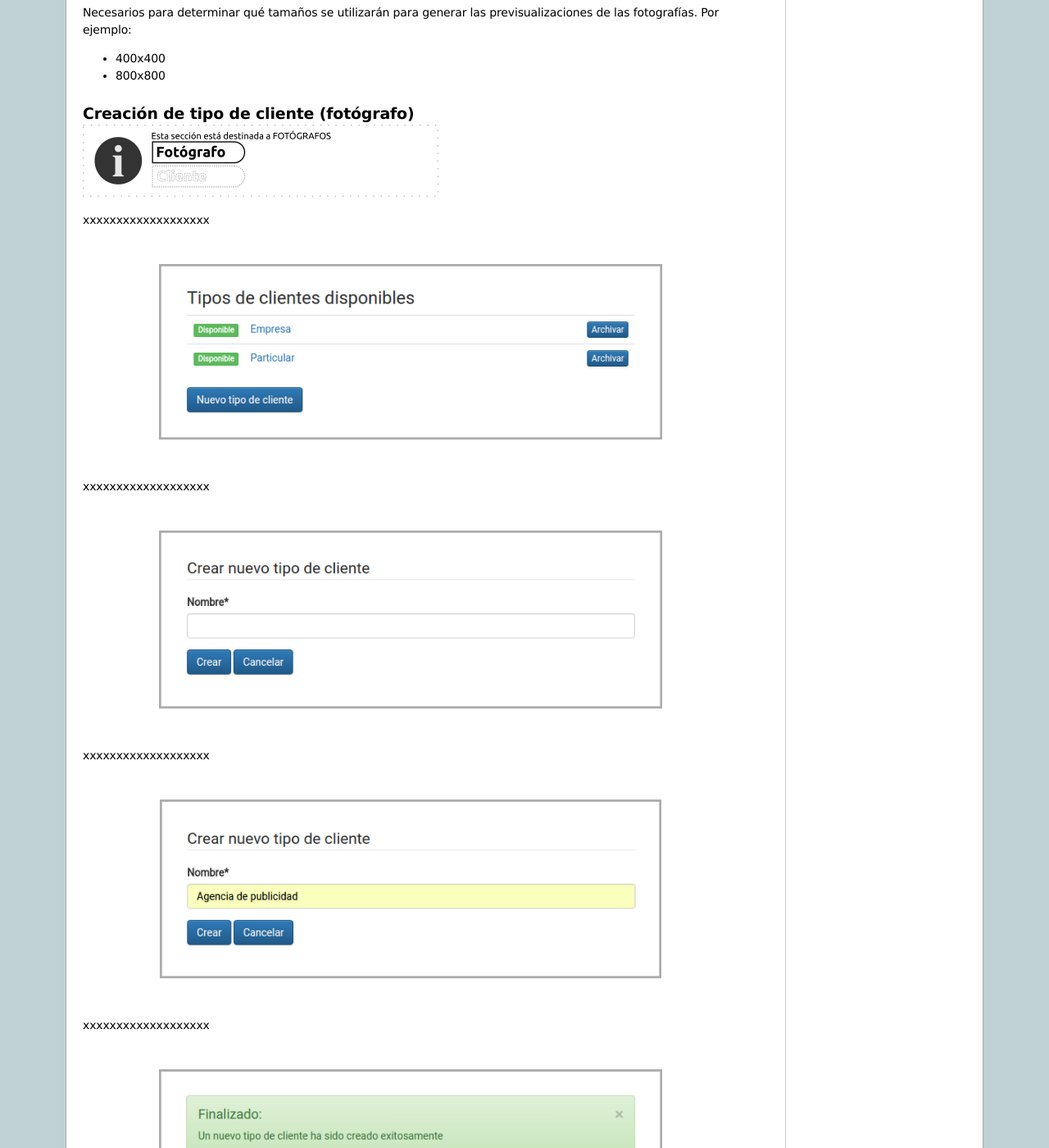
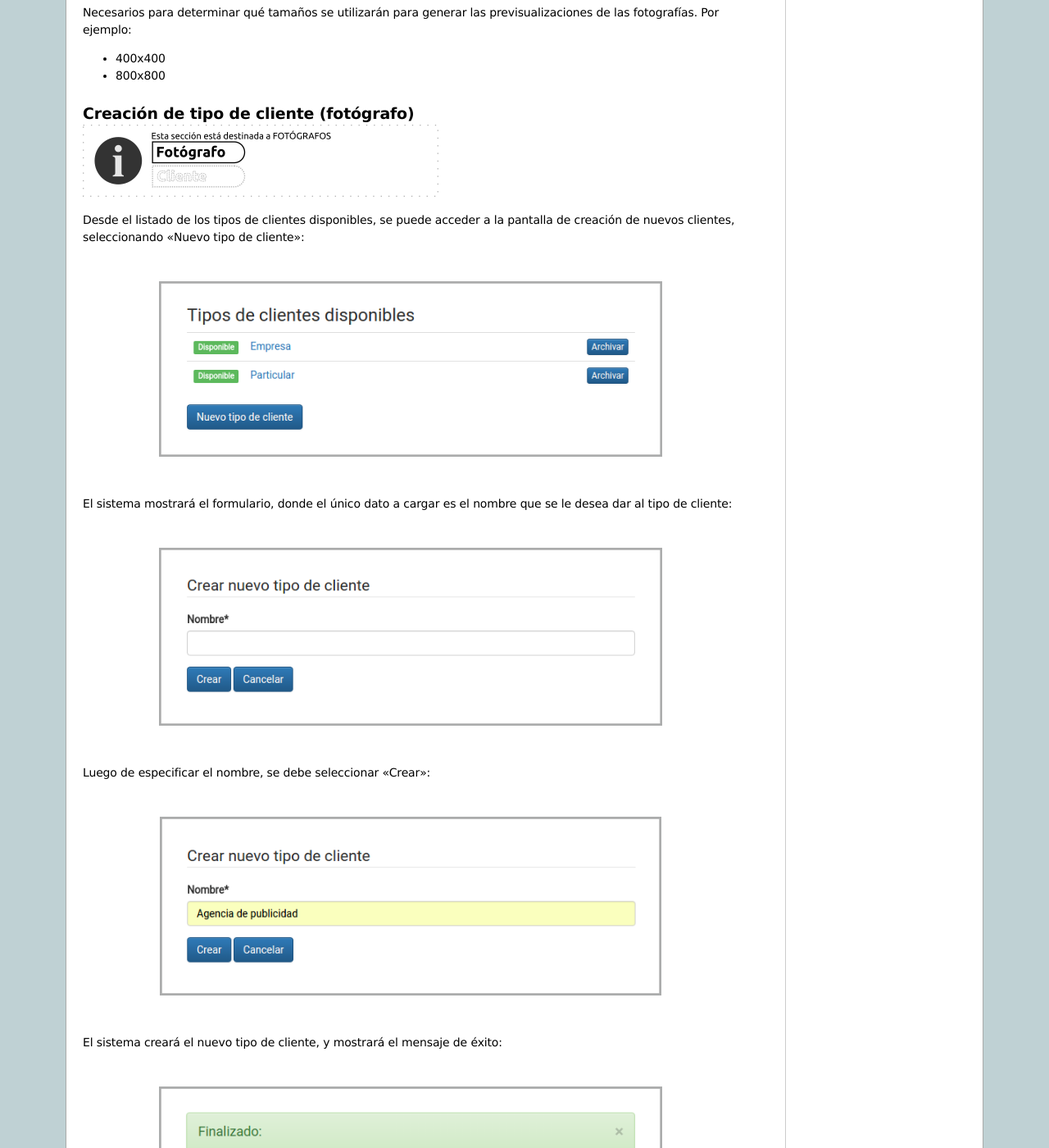
Before and after one commit to florzanetta/lumina, a Sphinx documentation site: the page built from doc/tutorial_system_parametrization.rst, in a window 1280 px wide and 1400 px high, scrolled down 959 px. Shown: the whole window at 82% size. Built offline with Sphinx 7.4.7, drawn with Linux system fonts in a browser that asks for light colours; some of the changed text lies outside the part shown.

Commit message:
Update docs

```diff
--- a/doc/tutorial_system_parametrization.rst
+++ b/doc/tutorial_system_parametrization.rst
@@ -51,31 +51,33 @@ Creación de tipo de cliente (fotógrafo)
    :scale: 50%
 
 
-xxxxxxxxxxxxxxxxxxx
+Desde el listado de los tipos de clientes disponibles, se puede acceder a la pantalla de
+creación de nuevos clientes, seleccionando "Nuevo tipo de cliente":
 
 .. image:: images-border/system-parametrization-02-customer-type-list.png
    :scale: 90%
    :align: center
 
 
-xxxxxxxxxxxxxxxxxxx
+El sistema mostrará el formulario, donde el único dato a cargar es el nombre que se
+le desea dar al tipo de cliente:
 
 .. image:: images-border/system-parametrization-03-customer-type-add-blank.png
    :scale: 90%
    :align: center
 
 
-xxxxxxxxxxxxxxxxxxx
+Luego de especificar el nombre, se debe seleccionar "Crear":
 
 .. image:: images-border/system-parametrization-04-customer-type-add-with-data.png
    :scale: 90%
    :align: center
 
 
-xxxxxxxxxxxxxxxxxxx
+El sistema creará el nuevo tipo de cliente, y mostrará el mensaje de éxito:
 
 .. image:: images-border/system-parametrization-05-customer-type-add-success.png
    :scale: 90%
    :align: center
 
-xxxxxxxxxxxxxxxxxxx
+Ahora, el tipo de cliente está disponible para ser utilizado.
```
